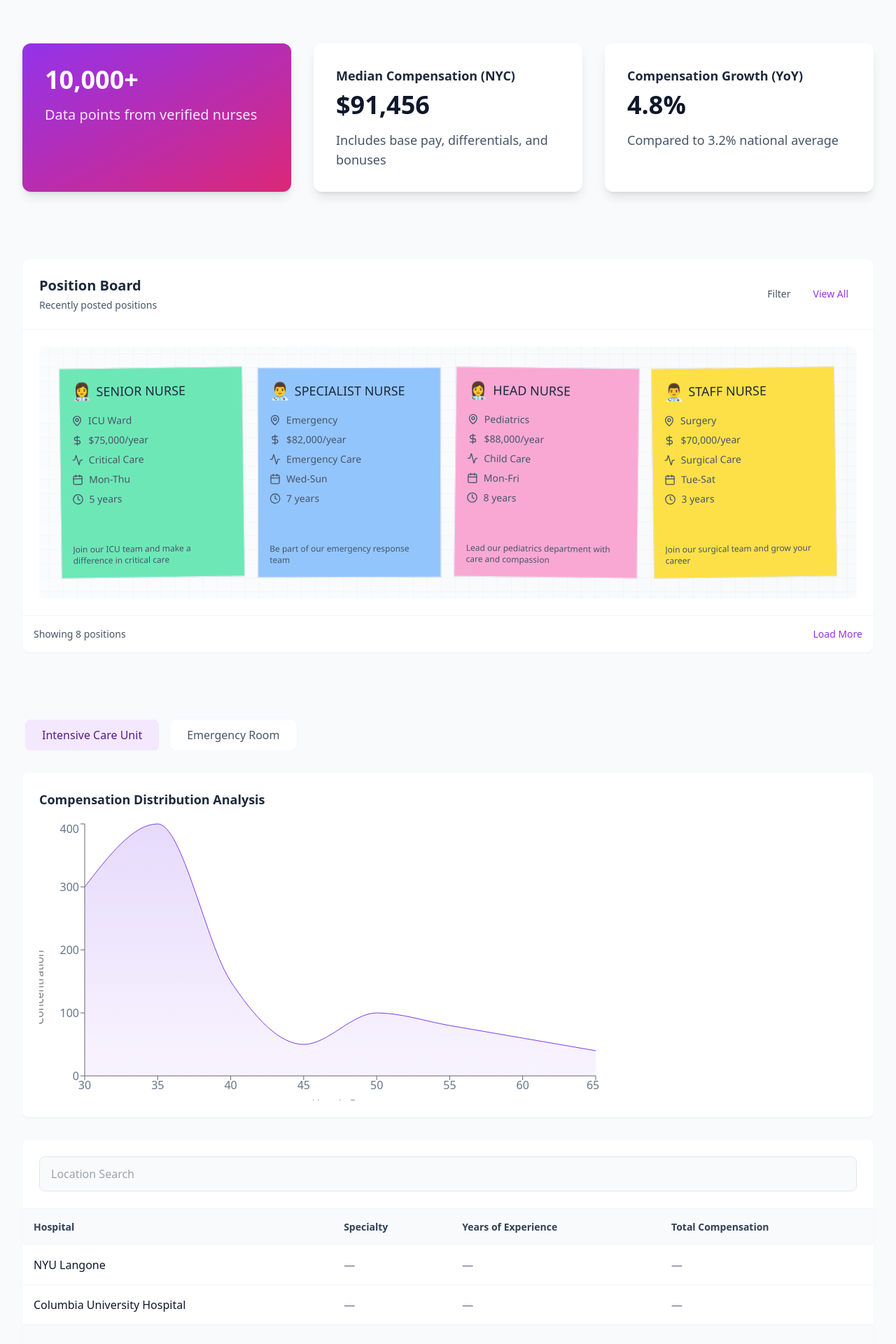
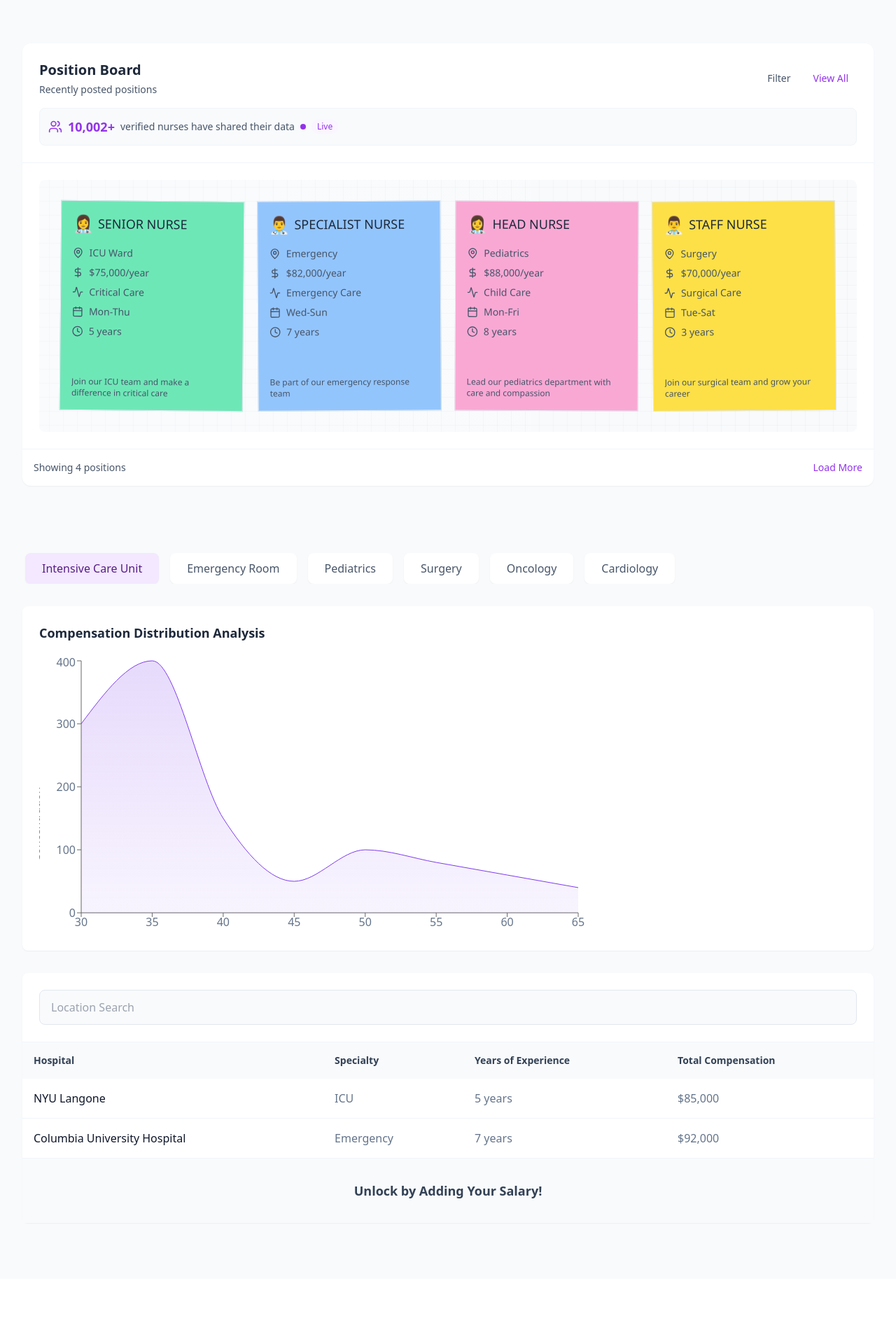
Before and after one commit to Fine-Nursing/nursing-project, a Next.js app: page /dashboard in a window 1280 px wide. Shown: the part 420-2340 px from the top of the page at 70% size. After the commit the page ends 2247 px from the top, so only its background shows below. Built offline with nearby package versions, Linux system fonts and the light colour scheme.

Commit message:
Typescript 변경 및 오류해결 및 레이아웃 수정

```diff
--- a/src/app/dashboard/page.tsx
+++ b/src/app/dashboard/page.tsx
@@ -1,77 +1,23 @@
 'use client';
 
+import dynamic from 'next/dynamic';
 import React from 'react';
-import {
-  AreaChart,
-  Area,
-  XAxis,
-  YAxis,
-  Tooltip,
-  ReferenceLine,
-} from 'recharts';
 import NurseBoard from 'src/components/NurseBoard';
+import type {
+  CompensationDataPoint,
+  HospitalCompensation,
+} from 'src/types/nurse';
 
-function CompensationGraph() {
-  const data = [
-    { hourly: 30, concentration: 300, years: '4.8 yrs' },
-    { hourly: 35, concentration: 400, years: '5.1 yrs' },
-    { hourly: 40, concentration: 150, years: '4.4 yrs' },
-    { hourly: 45, concentration: 50, years: '6.2 yrs' },
-    { hourly: 50, concentration: 100, years: '5.0 yrs' },
-    { hourly: 55, concentration: 80, years: '5.2 yrs' },
-    { hourly: 60, concentration: 60, years: '4.4 yrs' },
-    { hourly: 65, concentration: 40, years: '5.1 yrs' },
-  ];
+const CompensationGraph = dynamic(
+  () => import('../../components/charts/CompensationGraph'),
+  { ssr: false } // 서버사이드 렌더링 비활성화
+);
 
-  return (
-    <div className="bg-white rounded-lg shadow-sm p-6">
-      <h3 className="text-lg font-semibold text-slate-800 mb-4">
-        Compensation Distribution Analysis
-      </h3>
-      <AreaChart width={800} height={400} data={data}>
-        <XAxis
-          dataKey="hourly"
-          label={{ value: 'Hourly Pay', position: 'bottom' }}
-          tick={{ fill: '#64748B' }}
-        />
-        <YAxis
-          label={{ value: 'Concentration', angle: -90, position: 'left' }}
-          tick={{ fill: '#64748B' }}
-        />
-        <Tooltip
-          contentStyle={{
-            backgroundColor: '#FFF',
-            border: '1px solid #E2E8F0',
-            borderRadius: '0.5rem',
-          }}
-        />
-        <ReferenceLine
-          x={42.04}
-          stroke="#7C3AED"
-          strokeDasharray="3 3"
-          label={{
-            value: 'Avg: $42.04',
-            fill: '#7C3AED',
-          }}
-        />
-        <defs>
-          <linearGradient id="colorGradient" x1="0" y1="0" x2="0" y2="1">
-            <stop offset="5%" stopColor="#7C3AED" stopOpacity={0.3} />
-            <stop offset="95%" stopColor="#7C3AED" stopOpacity={0.1} />
-          </linearGradient>
-        </defs>
-        <Area
-          type="monotone"
-          dataKey="concentration"
-          stroke="#7C3AED"
-          fill="url(#colorGradient)"
-        />
-      </AreaChart>
-    </div>
-  );
+interface CompensationTableProps {
+  data: HospitalCompensation[];
 }
 
-function CompensationTable() {
+function CompensationTable({ data }: CompensationTableProps) {
   return (
     <div className="bg-white rounded-lg shadow-sm mt-8">
       <div className="p-6 border-b border-slate-100">
@@ -99,18 +45,18 @@ function CompensationTable() {
           </tr>
         </thead>
         <tbody className="divide-y divide-slate-100">
-          <tr>
-            <td className="p-4 text-slate-900">NYU Langone</td>
-            <td className="p-4 text-slate-500">—</td>
-            <td className="p-4 text-slate-500">—</td>
-            <td className="p-4 text-slate-500">—</td>
-          </tr>
-          <tr>
-            <td className="p-4 text-slate-900">Columbia University Hospital</td>
-            <td className="p-4 text-slate-500">—</td>
-            <td className="p-4 text-slate-500">—</td>
-            <td className="p-4 text-slate-500">—</td>
-          </tr>
+          {data.map((item, index) => (
+            <tr key={index}>
+              <td className="p-4 text-slate-900">{item.hospital}</td>
+              <td className="p-4 text-slate-500">{item.specialty || '—'}</td>
+              <td className="p-4 text-slate-500">
+                {item.yearsOfExperience || '—'}
+              </td>
+              <td className="p-4 text-slate-500">
+                {item.totalCompensation || '—'}
+              </td>
+            </tr>
+          ))}
         </tbody>
       </table>
       <div className="p-8 text-center border-t border-slate-100 bg-slate-50">
@@ -121,7 +67,57 @@ function CompensationTable() {
     </div>
   );
 }
+
+interface NavLinkProps {
+  href: string;
+  children: React.ReactNode;
+}
+
+const NavLink: React.FC<NavLinkProps> = ({ href, children }) => (
+  <a
+    href={href}
+    className="text-slate-600 hover:text-slate-900 transition-colors"
+  >
+    {children}
+  </a>
+);
+
 export default function DashboardPage() {
+  const compensationData: CompensationDataPoint[] = [
+    { hourly: 30, concentration: 300, years: '4.8 yrs' },
+    { hourly: 35, concentration: 400, years: '5.1 yrs' },
+    { hourly: 40, concentration: 150, years: '4.4 yrs' },
+    { hourly: 45, concentration: 50, years: '6.2 yrs' },
+    { hourly: 50, concentration: 100, years: '5.0 yrs' },
+    { hourly: 55, concentration: 80, years: '5.2 yrs' },
+    { hourly: 60, concentration: 60, years: '4.4 yrs' },
+    { hourly: 65, concentration: 40, years: '5.1 yrs' },
+  ];
+
+  const hospitalData: HospitalCompensation[] = [
+    {
+      hospital: 'NYU Langone',
+      specialty: 'ICU',
+      yearsOfExperience: '5 years',
+      totalCompensation: '$85,000',
+    },
+    {
+      hospital: 'Columbia University Hospital',
+      specialty: 'Emergency',
+      yearsOfExperience: '7 years',
+      totalCompensation: '$92,000',
+    },
+  ];
+
+  const specialties = [
+    'Intensive Care Unit',
+    'Emergency Room',
+    'Pediatrics',
+    'Surgery',
+    'Oncology',
+    'Cardiology',
+  ];
+
   return (
     <main className="min-h-screen flex flex-col font-sans bg-slate-50">
       {/* Header */}
@@ -135,28 +131,13 @@ export default function DashboardPage() {
             <nav>
               <ul className="flex space-x-8 text-sm font-medium">
                 <li>
-                  <a
-                    href="#"
-                    className="text-slate-600 hover:text-slate-900 transition-colors"
-                  >
-                    프로필
-                  </a>
+                  <NavLink href="#">프로필</NavLink>
                 </li>
                 <li>
-                  <a
-                    href="#"
-                    className="text-slate-600 hover:text-slate-900 transition-colors"
-                  >
-                    알림
-                  </a>
+                  <NavLink href="#">알림</NavLink>
                 </li>
                 <li>
-                  <a
-                    href="#"
-                    className="text-slate-600 hover:text-slate-900 transition-colors"
-                  >
-                    설정
-                  </a>
+                  <NavLink href="#">설정</NavLink>
                 </li>
               </ul>
             </nav>
@@ -176,9 +157,12 @@ export default function DashboardPage() {
           <p className="text-xl text-gray-700 mb-8 leading-relaxed">
             We provide the data. You make the call.
             <br />
-            Let's make job searching smarter.
+            Let&apos;s make job searching smarter.
           </p>
-          <button className="bg-purple-600 hover:bg-purple-700 text-white px-8 py-3 rounded-lg font-medium transition-all duration-200 transform hover:scale-[1.02] shadow-lg hover:shadow-xl flex items-center justify-center mx-auto">
+          <button
+            type="button"
+            className="bg-purple-600 hover:bg-purple-700 text-white px-8 py-3 rounded-lg font-medium transition-all duration-200 transform hover:scale-[1.02] shadow-lg hover:shadow-xl flex items-center justify-center mx-auto"
+          >
             Start Onboarding
             <svg
               className="w-4 h-4 ml-2"
@@ -197,55 +181,30 @@ export default function DashboardPage() {
           </button>
         </section>
 
-        {/* Stats Section */}
-        <section className="mt-24">
-          <div className="grid grid-cols-1 gap-8 md:grid-cols-3">
-            <div className="p-8 bg-gradient-to-br from-purple-600 to-pink-600 rounded-xl shadow-lg transform hover:scale-[1.02] transition-transform duration-200">
-              <h3 className="text-4xl text-white font-bold mb-4">10,000+</h3>
-              <p className="text-xl text-purple-100">
-                Data points from verified nurses
-              </p>
-            </div>
-            <div className="p-8 bg-white rounded-xl shadow-lg transform hover:scale-[1.02] transition-transform duration-200">
-              <h3 className="text-lg font-semibold text-slate-800 mb-2">
-                Median Compensation (NYC)
-              </h3>
-              <div className="text-4xl font-bold text-slate-900 mb-4">
-                $91,456
-              </div>
-              <p className="text-lg text-slate-600">
-                Includes base pay, differentials, and bonuses
-              </p>
-            </div>
-            <div className="p-8 bg-white rounded-xl shadow-lg transform hover:scale-[1.02] transition-transform duration-200">
-              <h3 className="text-lg font-semibold text-slate-800 mb-2">
-                Compensation Growth (YoY)
-              </h3>
-              <div className="text-4xl font-bold text-slate-900 mb-4">4.8%</div>
-              <p className="text-lg text-slate-600">
-                Compared to 3.2% national average
-              </p>
-            </div>
-          </div>
-        </section>
-
         {/* NurseBoard */}
         <section className="mt-24">
           <NurseBoard />
         </section>
+
         {/* Data Visualization */}
         <section className="mt-24">
           <div className="flex space-x-4 mb-8 overflow-x-auto px-1">
-            <button className="bg-purple-100 text-purple-900 px-6 py-2.5 rounded-lg font-medium hover:bg-purple-200 transition-all duration-200 shadow-sm hover:shadow whitespace-nowrap">
-              Intensive Care Unit
-            </button>
-            <button className="bg-white hover:bg-slate-50 px-6 py-2.5 rounded-lg font-medium text-slate-600 transition-all duration-200 shadow-sm hover:shadow whitespace-nowrap">
-              Emergency Room
-            </button>
-            {/* Other buttons remain the same... */}
+            {specialties.map((specialty, index) => (
+              <button
+                type="button"
+                key={specialty}
+                className={`px-6 py-2.5 rounded-lg font-medium transition-all duration-200 shadow-sm hover:shadow whitespace-nowrap ${
+                  index === 0
+                    ? 'bg-purple-100 text-purple-900 hover:bg-purple-200'
+                    : 'bg-white hover:bg-slate-50 text-slate-600'
+                }`}
+              >
+                {specialty}
+              </button>
+            ))}
           </div>
-          <CompensationGraph />
-          <CompensationTable />
+          <CompensationGraph data={compensationData} />
+          <CompensationTable data={hospitalData} />
         </section>
       </div>
     </main>
--- a/src/components/NurseBoard.tsx
+++ b/src/components/NurseBoard.tsx
@@ -1,10 +1,42 @@
 'use client';
 
-import React from 'react';
+import React, { useState, useEffect } from 'react';
+import { Users } from 'lucide-react';
+import type { NursePosition } from 'src/types/nurse';
 import NurseCard from './card/NurseCard';
 
+function AnimatedCounter({ baseValue }: { baseValue: number }) {
+  const [count, setCount] = useState<number>(baseValue);
+
+  useEffect(() => {
+    const randomIncrease = (): number => Math.floor(Math.random() * 3) + 1;
+
+    const getRandomInterval = (): number =>
+      Math.floor(Math.random() * 3000) + 2000;
+
+    let timeout: NodeJS.Timeout;
+    const updateCount = () => {
+      setCount((prev) => prev + randomIncrease());
+      timeout = setTimeout(updateCount, getRandomInterval());
+    };
+
+    timeout = setTimeout(updateCount, getRandomInterval());
+
+    return () => clearTimeout(timeout);
+  }, []);
+
+  return <span>{count.toLocaleString()}+</span>;
+}
+
 function NurseBoard() {
-  const nurses = [
+  const [rotations, setRotations] = useState<number[]>([]);
+
+  useEffect(() => {
+    // 컴포넌트 마운트 시 한 번만 회전값 설정
+    setRotations([0.5, -0.3, 0.2, -0.4]);
+  }, []);
+
+  const nurses: NursePosition[] = [
     {
       title: 'Senior Nurse',
       subtitle: 'Join our ICU team and make a difference in critical care',
@@ -65,8 +97,9 @@ function NurseBoard() {
 
   return (
     <div className="bg-white rounded-xl shadow-sm">
-      {/* Board Header */}
+      {/* Board Header with Trust Indicator */}
       <div className="border-b border-slate-100 p-6">
+        <div className="flex flex-col space-y-4">
           <div className="flex justify-between items-center">
             <div>
               <h2 className="text-xl font-semibold text-slate-800">
@@ -77,12 +110,41 @@ function NurseBoard() {
               </p>
             </div>
             <div className="flex gap-2">
-            <button className="px-3 py-1.5 text-sm font-medium text-slate-600 hover:text-slate-900 transition-colors">
+              <button
+                type="button"
+                className="px-3 py-1.5 text-sm font-medium text-slate-600 hover:text-slate-900 transition-colors"
+              >
                 Filter
               </button>
-            <button className="px-3 py-1.5 text-sm font-medium text-purple-600 hover:text-purple-700 transition-colors">
+              <button
+                type="button"
+                className="px-3 py-1.5 text-sm font-medium text-purple-600 hover:text-purple-700 transition-colors"
+              >
                 View All
               </button>
+            </div>
+          </div>
+
+          {/* Trust Indicator Bar */}
+          <div className="flex items-center justify-start space-x-2 bg-slate-50 p-3 rounded-lg border border-slate-100">
+            <div className="flex items-center space-x-2 text-purple-600">
+              <Users size={20} className="animate-pulse" />
+              <span className="text-lg font-semibold">
+                <AnimatedCounter baseValue={10000} />
+              </span>
+            </div>
+            <span className="text-sm text-slate-600">
+              verified nurses have shared their data
+            </span>
+            <div className="flex items-center gap-1">
+              <span className="relative flex h-2 w-2">
+                <span className="animate-ping absolute inline-flex h-full w-full rounded-full bg-purple-400 opacity-75" />
+                <span className="relative inline-flex rounded-full h-2 w-2 bg-purple-600" />
+              </span>
+              <span className="text-xs text-purple-600 font-medium ml-1 bg-purple-50 px-2 py-0.5 rounded-full">
+                Live
+              </span>
+            </div>
           </div>
         </div>
       </div>
@@ -100,7 +162,6 @@ function NurseBoard() {
             backgroundPosition: 'center center',
           }}
         >
-          {/* Subtle gradient overlay */}
           <div
             className="absolute inset-0 rounded-lg opacity-50"
             style={{
@@ -109,14 +170,13 @@ function NurseBoard() {
             }}
           />
 
-          {/* Cards Grid */}
           <div className="relative grid grid-cols-1 sm:grid-cols-2 lg:grid-cols-3 xl:grid-cols-4 gap-6">
             {nurses.map((nurse, index) => (
               <div
                 key={index}
                 className="transform transition-all duration-200"
                 style={{
-                  transform: `rotate(${Math.random() * 2 - 1}deg)`, // Subtle random rotation
+                  transform: `rotate(${rotations[index] || 0}deg)`,
                 }}
               >
                 <NurseCard {...nurse} />
@@ -129,8 +189,11 @@ function NurseBoard() {
       {/* Board Footer */}
       <div className="border-t border-slate-100 p-4">
         <div className="flex justify-between items-center text-sm text-slate-600">
-          <span>Showing 8 positions</span>
-          <button className="text-purple-600 hover:text-purple-700 font-medium transition-colors">
+          <span>Showing {nurses.length} positions</span>
+          <button
+            type="button"
+            className="text-purple-600 hover:text-purple-700 font-medium transition-colors"
+          >
             Load More
           </button>
         </div>
--- a/src/components/card/NurseCard.tsx
+++ b/src/components/card/NurseCard.tsx
@@ -1,27 +1,23 @@
+'use client';
+
 import React from 'react';
 import { motion, MotionConfig } from 'framer-motion';
-import { FiArrowRight } from 'react-icons/fi';
 import { MapPin, DollarSign, Activity, Calendar, Clock } from 'lucide-react';
 import { twMerge } from 'tailwind-merge';
-import type { NurseProfile } from 'src/types/nurse';
+import type { NurseInfo, NursePosition } from 'src/types/nurse';
 
-function NurseCard({
-  title,
-  subtitle,
-  className,
-  nurseInfo,
-}: {
-  title: string;
-  subtitle: string;
+interface NurseCardProps extends NursePosition {
   className?: string;
-  nurseInfo: NurseProfile;
-}) {
+  nurseInfo: NurseInfo;
+}
+
+function NurseCard({ title, subtitle, className, nurseInfo }: NurseCardProps) {
   const colorStyles = {
     icu: 'bg-slate-50 hover:bg-slate-100',
     emergency: 'bg-purple-50 hover:bg-purple-100',
     pediatrics: 'bg-blue-50 hover:bg-blue-100',
     surgery: 'bg-gray-50 hover:bg-gray-100',
-  };
+  } as const;
 
   return (
     <MotionConfig
@@ -60,7 +56,9 @@ function NurseCard({
             <div className="flex items-center gap-2">
               <span className="text-2xl">{nurseInfo.avatar}</span>
               <p className="flex items-center text-lg font-medium uppercase text-slate-800">
-                <FiArrowRight className="-ml-6 mr-1 opacity-0 transition-all duration-300 ease-in-out group-hover:ml-0 group-hover:opacity-100" />
+                <span className="-ml-6 mr-1 opacity-0 transition-all duration-300 ease-in-out group-hover:ml-0 group-hover:opacity-100">
+                  →
+                </span>
                 {title}
               </p>
             </div>
--- /dev/null
+++ b/src/components/charts/CompensationGraph.tsx
@@ -0,0 +1,75 @@
+'use client';
+
+import React from 'react';
+import {
+  AreaChart,
+  Area,
+  XAxis,
+  YAxis,
+  Tooltip,
+  ReferenceLine,
+} from 'recharts';
+import type { CompensationDataPoint } from 'src/types/nurse';
+
+interface CompensationGraphProps {
+  data: CompensationDataPoint[];
+}
+
+function CompensationGraph({ data }: CompensationGraphProps) {
+  return (
+    <div className="bg-white rounded-lg shadow-sm p-6">
+      <h3 className="text-lg font-semibold text-slate-800 mb-4">
+        Compensation Distribution Analysis
+      </h3>
+      <div className="w-full overflow-x-auto">
+        <AreaChart
+          width={800}
+          height={400}
+          data={data}
+          margin={{ top: 10, right: 30, left: 0, bottom: 0 }}
+        >
+          <XAxis
+            dataKey="hourly"
+            label={{ value: 'Hourly Pay', position: 'bottom' }}
+            tick={{ fill: '#64748B' }}
+          />
+          <YAxis
+            label={{ value: 'Concentration', angle: -90, position: 'left' }}
+            tick={{ fill: '#64748B' }}
+          />
+          <Tooltip
+            contentStyle={{
+              backgroundColor: '#FFF',
+              border: '1px solid #E2E8F0',
+              borderRadius: '0.5rem',
+            }}
+          />
+          <ReferenceLine
+            x={42.04}
+            stroke="#7C3AED"
+            strokeDasharray="3 3"
+            label={{
+              value: 'Avg: $42.04',
+              fill: '#7C3AED',
+              position: 'top',
+            }}
+          />
+          <defs>
+            <linearGradient id="colorGradient" x1="0" y1="0" x2="0" y2="1">
+              <stop offset="5%" stopColor="#7C3AED" stopOpacity={0.3} />
+              <stop offset="95%" stopColor="#7C3AED" stopOpacity={0.1} />
+            </linearGradient>
+          </defs>
+          <Area
+            type="monotone"
+            dataKey="concentration"
+            stroke="#7C3AED"
+            fill="url(#colorGradient)"
+          />
+        </AreaChart>
+      </div>
+    </div>
+  );
+}
+
+export default CompensationGraph;
```
Also changed, not shown: src/types/nurse.d.ts (+37 -0 lines). Lines whose indentation alone changed are shown as unchanged.
